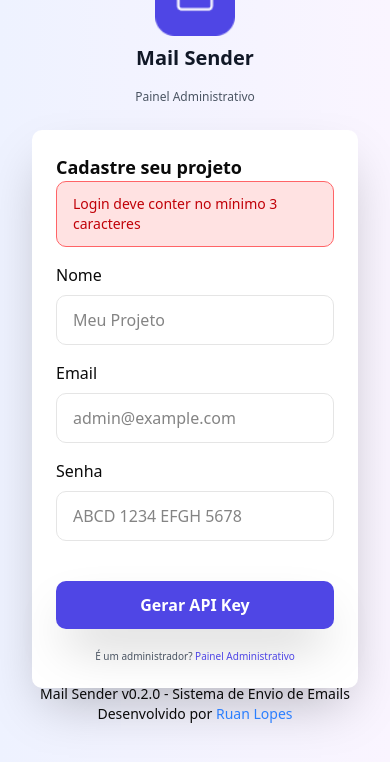
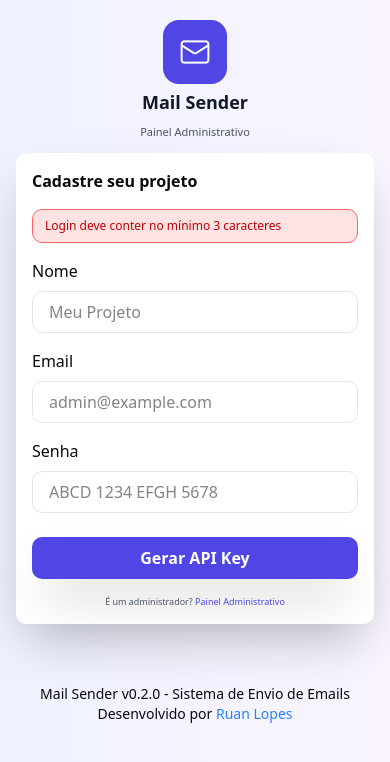
Before and after one commit to RuanLopes1350/mailsender-front, a Next.js app: page /cadastro in a window 390 px wide. Both pictures are taken after a click on the element "Gerar API Key". Shown: the top 762 px of the page. Built offline with nearby package versions, Linux system fonts and the light colour scheme; no server answers.

Commit message:
responsividade tela login e cadastro

```diff
--- a/src/app/cadastro/page.tsx
+++ b/src/app/cadastro/page.tsx
@@ -7,21 +7,17 @@ import { useGenerateApiKey } from "@/hooks/useData"
 import { useState } from "react"
 import { apiKeySchema } from "../validations/apiKey"
 import { ZodError } from "zod"
+import { IZodError } from "@/types/interfaces"
 
 export default function CadastroPage() {
     const generateApiKey = useGenerateApiKey();
-
-    interface IError {
-        mensagem: string;
-        code?: number;
-    }
 
     const [name, setName] = useState('');
     const [email, setEmail] = useState('');
     const [pass, setPass] = useState('');
 
     const [isLoading, setIsLoading] = useState(false);
-    const [error, setError] = useState<IError[] | null>(null);
+    const [error, setError] = useState<IZodError[] | null>(null);
     const [resposta, setResposta] = useState<string | null>(null);
     const [copiado, setCopiado] = useState(false);
 
@@ -41,7 +37,7 @@ export default function CadastroPage() {
             setResposta(response.apiKey);
         } catch (error: any) {
             if (error instanceof ZodError) {
-                const mensagensErro: IError[] = error.issues.map(err => {
+                const mensagensErro: IZodError[] = error.issues.map(err => {
                     console.log(err.message)
                     return {
                         mensagem: err.message
@@ -69,55 +65,57 @@ export default function CadastroPage() {
     }
 
     return (
-        <div className="h-[calc(100vh-200px)] flex flex-col items-center justify-center p-4 sm:p-6 md:p-8 gap-6">
-            <div className="w-full max-w-md">
-                <div className="flex flex-col items-center gap-2">
-                    <img src="/logo-purple.png" className="w-20 h-20 sm:w-24 sm:h-24 md:w-auto md:h-auto object-contain" alt="Logo Mail Sender" draggable='false' />
-                    <h1 className="text-xl sm:text-2xl font-bold text-[#111827]">Mail Sender</h1>
-                    <p className="text-[#4B5563] text-[12px] sm:text-[14px] pt-2">Painel Administrativo</p>
+        <div className="min-h-[calc(100vh-200px)] flex flex-col items-center justify-center p-2 sm:p-4 md:p-8 gap-3 sm:gap-4 md:gap-6 py-4 sm:py-6 md:py-8">
+            <div className="w-full max-w-md px-2 sm:px-0">
+                <div className="flex flex-col items-center gap-1 sm:gap-2">
+                    <img src="/logo-purple.png" className="w-16 h-16 sm:w-20 sm:h-20 md:w-24 md:h-24 object-contain" alt="Logo Mail Sender" draggable='false' />
+                    <h1 className="text-lg sm:text-xl md:text-2xl font-bold text-[#111827]">Mail Sender</h1>
+                    <p className="text-[#4B5563] text-[11px] sm:text-[12px] md:text-[14px] pt-1 sm:pt-2">Painel Administrativo</p>
                 </div>
             </div>
 
             {resposta ? (
-                <div className="w-full max-w-md flex items-center justify-center px-4">
-                    <AuthPanel titulo="Serviço Registrado!" subtitulo="Sua API Key foi gerada com sucesso" rodape="É um administrador?" rodapeLink="/login" rodapeLinkTexto="Painel Administrativo" altura="h-auto min-h-[408px]" largura="w-full">
-                        <div className="bg-[#F0FDF4] border border-[#BBF7D0] rounded-[10px] p-6">
-                            <h1 className="text-[#166534] font-bold">⚠ATENÇÃO:</h1>
-                            <p className="text-[#15803D] text-[11px]">Guarde esta chave em local seguro. Ela não será mostrada novamente!</p>
-                            <div className="h-[44px] w-full bg-white rounded-[10px] flex items-center mt-4 mb-4 p-4 overflow-hidden">
+                <div className="w-full max-w-md flex items-center justify-center px-2 sm:px-4">
+                    <AuthPanel titulo="Serviço Registrado!" subtitulo="Sua API Key foi gerada com sucesso" rodape="É um administrador?" rodapeLink="/login" rodapeLinkTexto="Painel Administrativo" altura="h-auto" largura="w-full">
+                        <div className="bg-[#F0FDF4] border border-[#BBF7D0] rounded-[10px] p-4 sm:p-6">
+                            <h1 className="text-[#166534] font-bold text-sm sm:text-base">⚠ATENÇÃO:</h1>
+                            <p className="text-[#15803D] text-[10px] sm:text-[11px]">Guarde esta chave em local seguro. Ela não será mostrada novamente!</p>
+                            <div className="h-[40px] sm:h-[44px] w-full bg-white rounded-[10px] flex items-center mt-3 sm:mt-4 mb-3 sm:mb-4 p-3 sm:p-4 overflow-hidden text-xs sm:text-sm">
                                 {resposta.substring(0, 29) + '...'}
                             </div>
                             <Button
                                 texto={copiado ? "✓ Copiado!" : "Copiar API Key"}
                                 cor={copiado ? "bg-[#059669]" : "bg-[#16A34A]"}
                                 hover="hover:bg-[#18592F]"
-                                altura="h-[48px]"
+                                altura="h-[42px] sm:h-[48px]"
                                 largura="w-full"
-                                margem="mb-5 mt-6"
+                                margem="mb-3 sm:mb-5 mt-4 sm:mt-6"
                                 onClick={copiarParaClipboard}
                             />
                         </div>
-                        <Button texto="Voltar" cor="bg-[#4F46E5]" hover="hover:bg-[#231c9b]" largura="w-full" altura="h-[48px]" margem="mb-5 mt-10" onClick={() => setResposta('')} />
+                        <Button texto="Voltar" cor="bg-[#4F46E5]" hover="hover:bg-[#231c9b]" largura="w-full" altura="h-[42px] sm:h-[48px]" margem="mb-3 sm:mb-5 mt-6 sm:mt-8 md:mt-10" onClick={() => setResposta('')} />
                     </AuthPanel>
                 </div>
             ) : (
-                <div className="w-full max-w-md flex items-center justify-center px-4">
-                    <AuthPanel titulo="Cadastre seu projeto" rodape="É um administrador?" rodapeLink="/login" rodapeLinkTexto="Painel Administrativo" altura="h-auto min-h-[408px]" largura="w-full">
+                <div className="w-full max-w-md flex items-center justify-center px-2 sm:px-4">
+                    <AuthPanel titulo="Cadastre seu projeto" rodape="É um administrador?" rodapeLink="/login" rodapeLinkTexto="Painel Administrativo" altura="h-auto" largura="w-full">
                         {error && (
-                            <div className="bg-red-100 border border-red-400 text-red-700 px-4 py-3 rounded-[10px] mb-4">
-                                <p className="text-sm">{error[0].mensagem}</p>
+                            <div className="bg-red-100 border border-red-400 text-red-700 px-3 py-2 sm:px-4 sm:py-3 rounded-[10px] mt-2 sm:mt-4" role="alert">
+                                <p className="text-xs sm:text-sm">{error[0].mensagem}</p>
                             </div>
                         )}
-                        <Input id="nome" label="Nome" type="text" placeholder="Meu Projeto" altura="h-[50px]" largura="w-full" onChange={(e) => setName(e.target.value)} />
-                        <Input id="email" label="Email" type="email" placeholder="admin@example.com" altura="h-[50px]" largura="w-full" onChange={(e) => setEmail(e.target.value)} />
-                        <Input id="senha" label="Senha" type="text" placeholder="ABCD 1234 EFGH 5678" altura="h-[50px]" largura="w-full" onChange={(e) => setPass(e.target.value)} />
+                        <div className="space-y-3 sm:space-y-4">
+                            <Input id="nome" label="Nome" type="text" placeholder="Meu Projeto" altura="h-[42px] sm:h-[50px]" largura="w-full" onChange={(e) => setName(e.target.value)} />
+                            <Input id="email" label="Email" type="email" placeholder="admin@example.com" altura="h-[42px] sm:h-[50px]" largura="w-full" onChange={(e) => setEmail(e.target.value)} />
+                            <Input id="senha" label="Senha" type="text" placeholder="ABCD 1234 EFGH 5678" altura="h-[42px] sm:h-[50px]" largura="w-full" onChange={(e) => setPass(e.target.value)} />
+                        </div>
                         <Button
                             texto={isLoading ? "Gerando..." : "Gerar API Key"}
                             cor="bg-[#4F46E5]"
                             hover="hover:bg-[#231c9b]"
                             largura="w-full"
-                            altura="h-[48px]"
-                            margem="mb-5 mt-10"
+                            altura="h-[42px] sm:h-[48px]"
+                            margem="mb-3 sm:mb-5 mt-6 sm:mt-8 md:mt-10"
                             onClick={() => gerarApiKey(name, email, pass)}
                         />
                     </AuthPanel>
--- a/src/app/login/page.tsx
+++ b/src/app/login/page.tsx
@@ -8,20 +8,16 @@ import Input from "@/components/input";
 import { useAuth } from "@/contexts/AuthContext";
 import { loginSchema } from "../validations/login";
 import { ZodError } from "zod"
+import { IZodError } from "@/types/interfaces";
 
 export default function LoginPage() {
-
-    interface IError {
-        mensagem: string;
-        code?: number;
-    }
 
     const router = useRouter();
     const { login } = useAuth();
 
     const [email, setEmail] = useState("");
     const [password, setPassword] = useState("");
-    const [error, setError] = useState<IError[] | null>(null);
+    const [error, setError] = useState<IZodError[] | null>(null);
     const [isLoading, setIsLoading] = useState(false);
 
     async function handleLogin() {
@@ -56,7 +52,7 @@ export default function LoginPage() {
             router.push("/");
         } catch (error: any) {
             if (error instanceof ZodError) {
-                const mensagensErro: IError[] = error.issues.map(err => {
+                const mensagensErro: IZodError[] = error.issues.map(err => {
                     console.log(err.message)
                     return {
                         mensagem: err.message
@@ -79,29 +75,30 @@ export default function LoginPage() {
     }
 
     return (
-        <div className="h-[calc(100vh-200px)] flex flex-col items-center justify-center p-4 sm:p-6 md:p-8 gap-6 md:gap-8">
-            <div className="w-full max-w-md">
-                <div className="flex flex-col items-center gap-2">
-                    <img src="/logo-purple.png" className="w-20 h-20 sm:w-24 sm:h-24 md:w-auto md:h-auto object-contain" alt="Logo Mail Sender" draggable='false' />
-                    <h1 className="text-xl sm:text-2xl font-bold text-[#111827]">Mail Sender</h1>
-                    <p className="text-[#4B5563] text-[12px] sm:text-[14px] pt-2">Painel Administrativo</p>
+        <div className="min-h-[calc(100vh-200px)] flex flex-col items-center justify-center p-2 sm:p-4 md:p-8 gap-3 sm:gap-4 md:gap-6 py-4 sm:py-6 md:py-8">
+            <div className="w-full max-w-md px-2 sm:px-0">
+                <div className="flex flex-col items-center gap-1 sm:gap-2">
+                    <img src="/logo-purple.png" className="w-16 h-16 sm:w-20 sm:h-20 md:w-24 md:h-24 object-contain" alt="Logo Mail Sender" draggable='false' />
+                    <h1 className="text-lg sm:text-xl md:text-2xl font-bold text-[#111827]">Mail Sender</h1>
+                    <p className="text-[#4B5563] text-[11px] sm:text-[12px] md:text-[14px] pt-1 sm:pt-2">Painel Administrativo</p>
                 </div>
             </div>
 
-            <div className="w-full max-w-md flex items-center justify-center px-4">
-                <AuthPanel titulo="Login de Administrador" rodape="Precisa de uma API Key?" rodapeLink="/cadastro" rodapeLinkTexto="Registre seu serviço" altura="h-auto min-h-[408px]" largura="w-full">
+            <div className="w-full max-w-md flex items-center justify-center px-2 sm:px-4">
+                <AuthPanel titulo="Login de Administrador" rodape="Precisa de uma API Key?" rodapeLink="/cadastro" rodapeLinkTexto="Registre seu serviço" altura="h-auto" largura="w-full">
                     {error && (
-                        <div className="bg-red-100 border border-red-400 text-red-700 px-4 py-3 rounded-[10px] mt-4" role="alert">
-                            <p className="text-sm">{error[0].mensagem}</p>
+                        <div className="bg-red-100 border border-red-400 text-red-700 px-3 py-2 sm:px-4 sm:py-3 rounded-[10px] mt-2 sm:mt-4" role="alert">
+                            <p className="text-xs sm:text-sm">{error[0].mensagem}</p>
                         </div>
                     )}
 
+                    <div className="space-y-3 sm:space-y-4">
                         <Input
                             id="Login"
                             label="Login"
                             type="text"
                             placeholder="admin@example.com"
-                        altura="h-[50px]"
+                            altura="h-[42px] sm:h-[50px]"
                             largura="w-full"
                             value={email}
                             onChange={(e) => setEmail(e.target.value)}
@@ -113,20 +110,21 @@ export default function LoginPage() {
                             label="Senha"
                             type="password"
                             placeholder="********"
-                        altura="h-[50px]"
+                            altura="h-[42px] sm:h-[50px]"
                             largura="w-full"
                             value={password}
                             onChange={(e) => setPassword(e.target.value)}
                             onKeyPress={handleKeyPress}
                         />
+                    </div>
 
                     <Button
                         texto={isLoading ? "Entrando..." : "Entrar"}
                         cor="bg-[#4F46E5]"
                         hover="hover:bg-[#231c9b]"
                         largura="w-full"
-                        altura="h-[48px]"
-                        margem="mb-5 mt-10"
+                        altura="h-[42px] sm:h-[48px]"
+                        margem="mb-3 sm:mb-5 mt-6 sm:mt-8 md:mt-10"
                         onClick={handleLogin}
                     />
                 </AuthPanel>
--- a/src/components/auth-panel/index.tsx
+++ b/src/components/auth-panel/index.tsx
@@ -13,14 +13,14 @@ interface AuthPanelProps {
 
 export default function AuthPanel({ titulo, subtitulo, rodape, rodapeLink, rodapeLinkTexto, altura, largura, children }: AuthPanelProps) {
     return (
-        <div className={`bg-white ${largura} ${altura} p-6 sm:p-8 md:p-10 rounded-[10px] shadow-2xl`}>
-            <h1 className="text-[18px] sm:text-[20px] font-bold">{titulo}</h1>
+        <div className={`bg-white ${largura} ${altura} p-4 sm:p-6 md:p-8 lg:p-10 rounded-[10px] shadow-2xl`}>
+            <h1 className="text-[16px] sm:text-[18px] md:text-[20px] font-bold mb-4">{titulo}</h1>
             {subtitulo && (
-                <p className="text-sm sm:text-base">{subtitulo}</p>
+                <p className="text-xs sm:text-sm md:text-base mb-4">{subtitulo}</p>
             )}
             {children}
-            <div className="flex items-center justify-center">
-                <p className="text-[10px] sm:text-[11px] text-[#4B5563] text-center">{rodape} {rodapeLink && rodapeLinkTexto && <Link className="text-[#4F46E5]" href={rodapeLink}>{rodapeLinkTexto}</Link>}</p>
+            <div className="flex items-center justify-center mt-4">
+                <p className="text-[9px] sm:text-[10px] md:text-[11px] text-[#4B5563] text-center">{rodape} {rodapeLink && rodapeLinkTexto && <Link className="text-[#4F46E5]" href={rodapeLink}>{rodapeLinkTexto}</Link>}</p>
             </div>
         </div>
     )
--- a/src/contexts/AuthContext.tsx
+++ b/src/contexts/AuthContext.tsx
@@ -4,15 +4,7 @@ import React, { createContext, useContext, useState, useEffect } from 'react';
 import { authService } from '@/services/authService';
 import { setJwtToken, removeJwtToken } from '@/services/apiClient';
 import type { User } from '@/types/api';
-
-
-interface AuthContextType {
-    user: User | null;
-    isAuthenticated: boolean;
-    isLoading: boolean;
-    login: (email: string, password: string) => Promise<void>;
-    logout: () => void;
-}
+import { AuthContextType } from '@/types/interfaces';
 
 const AuthContext = createContext<AuthContextType | undefined>(undefined);
 
--- /dev/null
+++ b/src/types/interfaces.ts
@@ -0,0 +1,14 @@
+import { User } from "./api";
+
+export interface IZodError {
+    mensagem: string;
+    code?: number;
+}
+
+export interface AuthContextType {
+    user: User | null;
+    isAuthenticated: boolean;
+    isLoading: boolean;
+    login: (email: string, password: string) => Promise<void>;
+    logout: () => void;
+}
```
Lines whose indentation alone changed are shown as unchanged.
